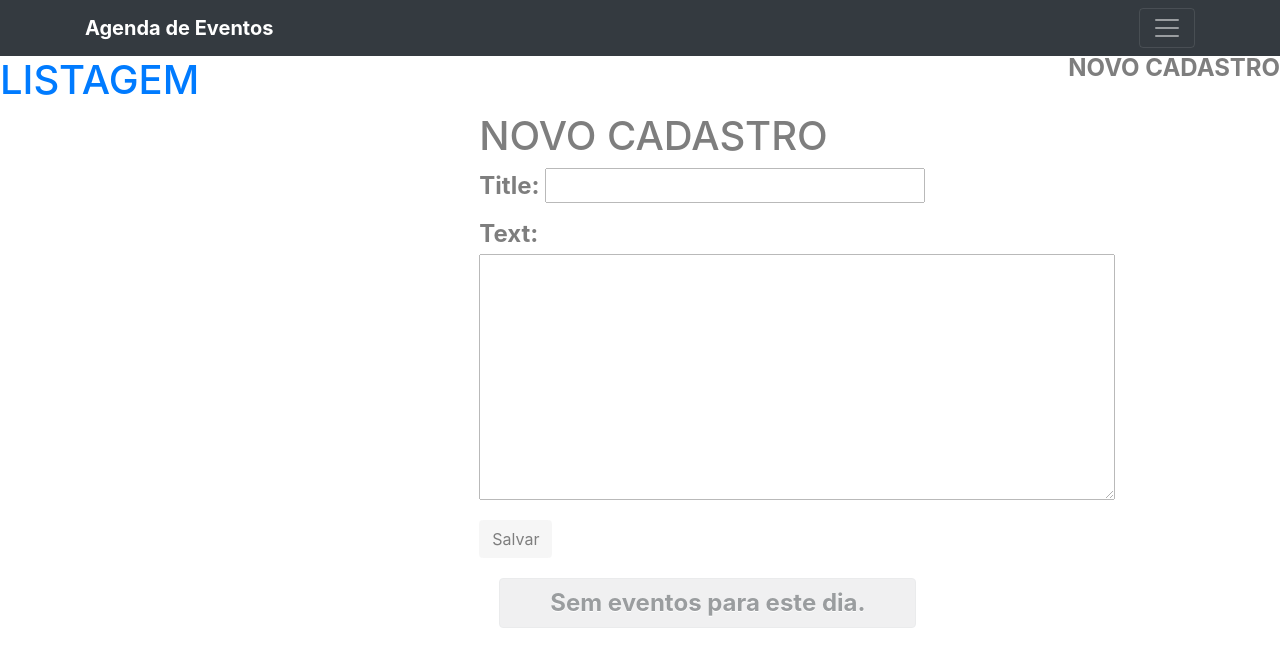
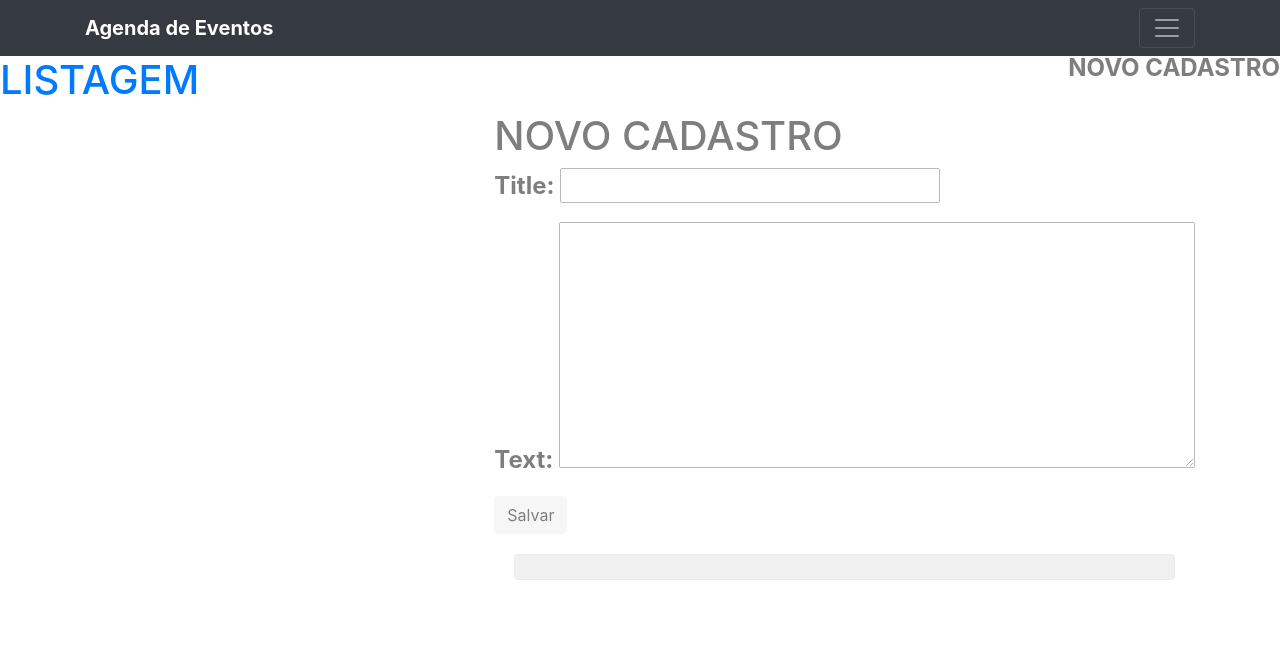
Before and after one commit to 070519960/Nova-Pagina, a Django app: page /post/new/ in a window 1280 px wide. Shown: the top 667 px of the page. Run offline with Django 3.2, Linux system fonts and the light colour scheme; data that the repository does not hold is empty; some libraries are stand-ins or nearby versions.

Commit message:
novo cadastro

```diff
--- a/blog/forms.py
+++ b/blog/forms.py
@@ -6,4 +6,4 @@ class PostForm(forms.ModelForm):
 
     class Meta:
         model = Post
-        fields = ('title', 'text',)
+        fields = ('title', 'text', )
--- a/blog/templates/blog/base.html
+++ b/blog/templates/blog/base.html
@@ -12,7 +12,7 @@
         </div>
         <div class="content container">
             <div class="close">
-                <div class="col-md-8">
+                <div class="col-md-16">
                     {% block content %}
                     {% endblock %}
                 </div>
--- a/blog/templates/blog/post_edit.html
+++ b/blog/templates/blog/post_edit.html
@@ -32,7 +32,7 @@
             {% endfor %}
             {% else %}
                     <div class="alert alert-secondary text-center">
-                        Sem eventos para este dia.
+
                     </div>
             {% endif %}
                 </div>
```
